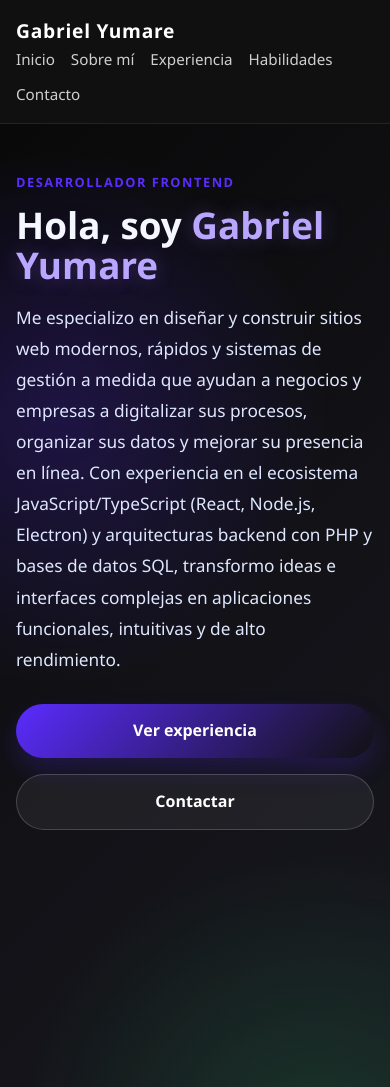
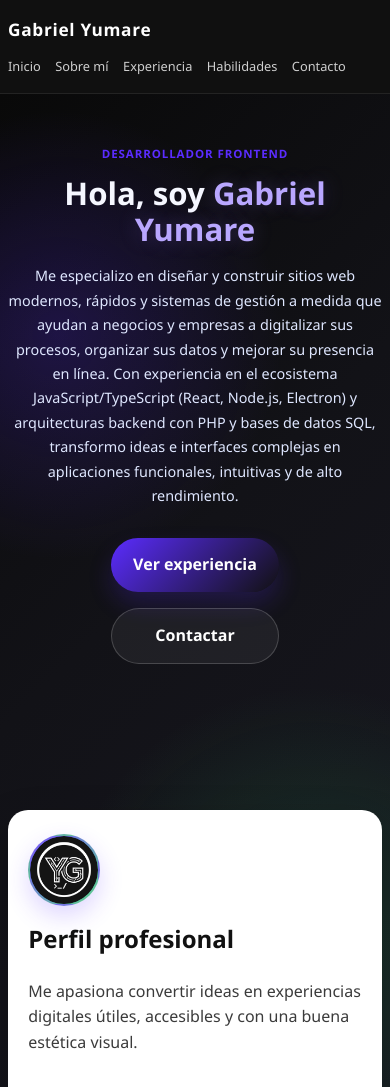
Before and after one commit to Yumare1234/Curriculum, a plain HTML site: page index.html in a window 390 px wide. Shown: the top 1087 px of the page. Drawn offline with Linux system fonts and the light colour scheme.

Commit message:
mejoras esteticas y informativas

```diff
--- a/index.html
+++ b/index.html
@@ -141,8 +141,7 @@
               <div>
                 <h3>Desarrollador Full-Stack & Desktop (Proyecto ZentraCash)</h3>
                 <p>
-                  Diseño de prototipos, maquetación y acompañamiento visual en
-                  proyectos para clientes con enfoque digital y marketing.
+                  Desarrollo de una pagina de presentacion con su sistema de inicio de sesion, junto con un panel de administracion donde el usuario descarga la aplicacion para escritorio de computadora de gestion de gastos personales.
                 </p>
               </div>
             </article>
--- a/style.css
+++ b/style.css
@@ -147,6 +147,7 @@ img {
 .actions {
   display: flex;
   align-items: center;
+  justify-content: center;
   gap: 1rem;
   margin-top: 1.8rem;
   flex-wrap: wrap;
@@ -248,11 +249,22 @@ img {
   border-radius: 50%;
   display: grid;
   place-items: center;
+  overflow: hidden;
   background: linear-gradient(135deg, var(--primary), var(--accent));
   color: #fff;
   font-weight: 700;
   font-size: 1.6rem;
   margin-bottom: 1rem;
+  border: 2px solid rgba(255, 255, 255, 0.2);
+  box-shadow: 0 10px 24px rgba(91, 44, 255, 0.2);
+}
+
+.avatar img {
+  width: 100%;
+  height: 100%;
+  object-fit: cover;
+  border-radius: 50%;
+  display: block;
 }
 
 .profile-card h2,
@@ -557,18 +569,78 @@ img {
   }
 }
 
-@media (max-width: 600px) {
+@media (max-width: 768px) {
   .nav {
     flex-direction: column;
     align-items: flex-start;
+    gap: 0.8rem;
   }
 
   .nav-links {
-    gap: 0.7rem 1rem;
+    gap: 0.65rem 0.9rem;
   }
 
   .hero {
-    padding-top: 3rem;
+    padding: 3.2rem 0 2.5rem;
+  }
+
+  .hero-grid {
+    grid-template-columns: 1fr;
+    gap: 1.5rem;
+  }
+
+  .hero-content {
+    display: flex;
+    flex-direction: column;
+    align-items: center;
+    text-align: center;
+  }
+
+  .hero-content h1 {
+    font-size: clamp(2.1rem, 8vw, 3rem);
+  }
+
+  .lead {
+    font-size: 0.98rem;
+    line-height: 1.7;
+  }
+
+  .mini-stats {
+    width: 100%;
+    justify-content: space-between;
+    gap: 0.8rem;
+  }
+
+  .mini-stats li {
+    flex: 1 1 32%;
+    min-width: 0;
+  }
+
+  .profile-card {
+    padding: 1.4rem 1.2rem;
+  }
+}
+
+@media (max-width: 600px) {
+  .brand {
+    font-size: 1.08rem;
+  }
+
+  .nav-links a {
+    font-size: 0.8rem;
+  }
+
+  .section {
+    padding: 3.2rem 0;
+  }
+
+  .hero-content h1 {
+    font-size: clamp(1.9rem, 9vw, 2.7rem);
+  }
+
+  .lead {
+    font-size: 0.94rem;
+    line-height: 1.7;
   }
 
   .actions {
@@ -579,4 +651,64 @@ img {
   .btn {
     width: 100%;
   }
+
+  .mini-stats {
+    display: grid;
+    grid-template-columns: repeat(3, minmax(0, 1fr));
+    gap: 0.7rem;
+  }
+
+  .mini-stats li {
+    padding: 0.75rem 0.5rem;
+  }
+
+  .avatar {
+    width: 72px;
+    height: 72px;
+    margin-bottom: 0.9rem;
+  }
+
+  .contact-list li {
+    flex-direction: column;
+    gap: 0.3rem;
+  }
+
+  .contact-box {
+    padding: 1.3rem 1.1rem;
+  }
 }
+
+@media (max-width: 420px) {
+  .container {
+    width: min(100% - 1rem, 1100px);
+  }
+
+  .nav-links {
+    row-gap: 0.5rem;
+  }
+
+  .eyebrow {
+    letter-spacing: 0.08em;
+    font-size: 0.72rem;
+  }
+
+  .section-heading h2 {
+    font-size: 1.6rem;
+  }
+
+  .hero-content h1 {
+    font-size: clamp(1.75rem, 8vw, 2.3rem);
+    line-height: 1.15;
+  }
+
+  .lead {
+    font-size: 0.9rem;
+  }
+
+  .timeline-item > div,
+  .about-card,
+  .skill-card,
+  .project-card {
+    padding: 1rem;
+  }
+}
```
Also changed, not shown: mobile-preview.png (added).
